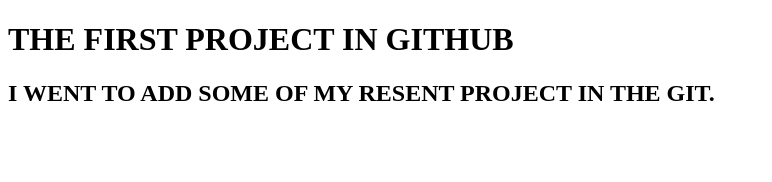
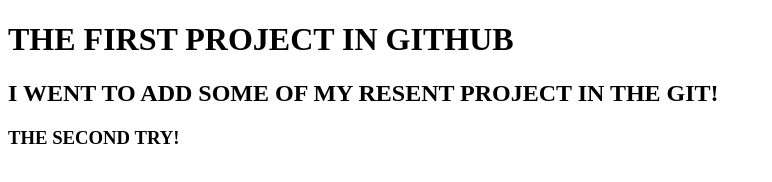
Before and after one commit to Feven-Tolosa/Beginning, a plain HTML site: page index.html in a window 1280 px wide. Shown: the whole page, without its empty margins (0-772 px from the left). Drawn offline with Linux system fonts and the light colour scheme.

Commit message:
Update index.html

```diff
--- a/index.html
+++ b/index.html
@@ -7,6 +7,7 @@
   </head>
   <body>
     <h1>THE FIRST PROJECT IN GITHUB</h1>
-    <h2>I WENT TO ADD SOME OF MY RESENT PROJECT IN THE GIT.</h2>
+    <h2>I WENT TO ADD SOME OF MY RESENT PROJECT IN THE GIT!</h2>
+    <h3>THE SECOND TRY!</h3>
   </body>
 </html>
```
